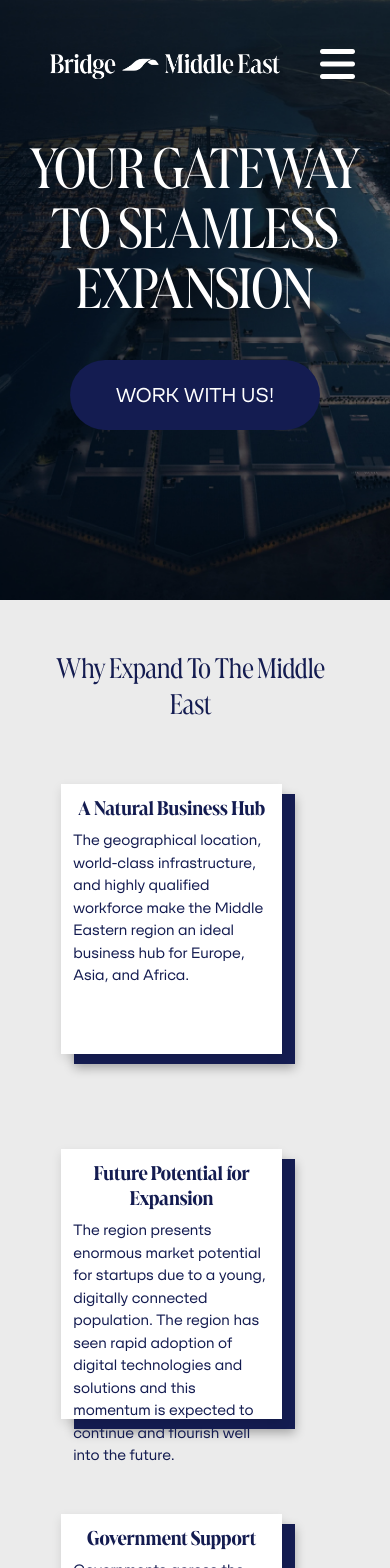
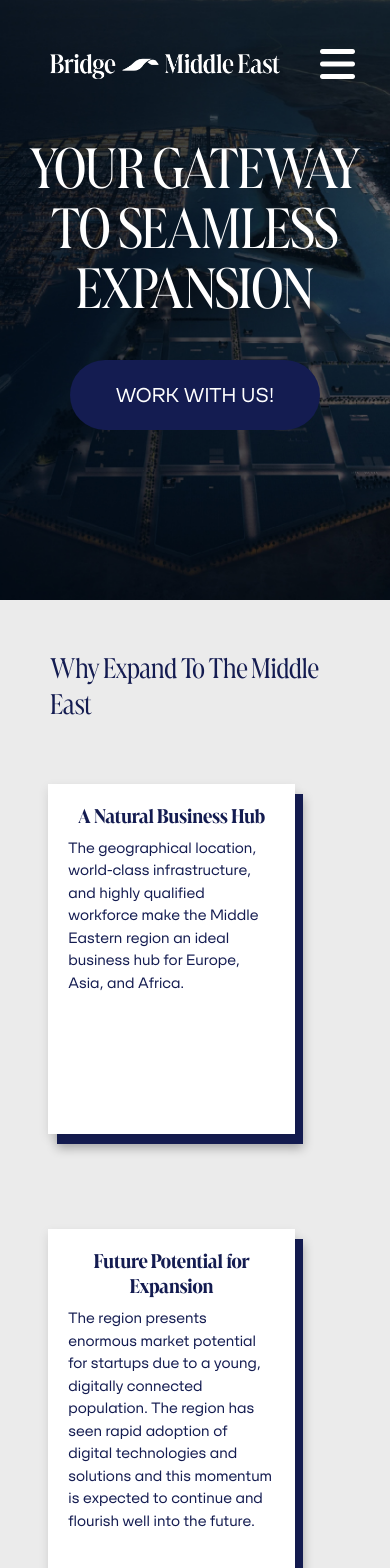
Before and after one commit to ihabawad18/BME, a React (Create React App) app: page / in a window 390 px wide. Shown: the top 1568 px of the page. Built offline with nearby package versions, Linux system fonts and the light colour scheme.

Commit message:
fixing home.css

```diff
--- a/src/pages/Home.css
+++ b/src/pages/Home.css
@@ -364,7 +364,7 @@
   .section-home-3 h2 {
     /* width: 90%; */
     width:72%;
-    text-align: center;
+    /* text-align: center; */
     display: inline-block;
     font-size: 30px !important;
   }
@@ -373,8 +373,8 @@
   }
 
   .section-home-3 .card1 {
-    height: 320px;
-    width: 90%;
+    height: 400px;
+    width: 95%;
     margin: auto;
     margin-top: 15px;
     display: flex;
@@ -383,11 +383,11 @@
   }
 
   .section-home-3 .part1 {
-    height: 270px;
-    width: 90%;
+    height: 350px;
+    width: 95%;
     font-size: 15px;
     margin: auto;
-    padding: 5%;
+    padding: 20px;
   }
   .section-home-3 .part1 h3 {
     text-align: center;
@@ -395,10 +395,10 @@
     font-weight: 700;
   }
   .section-home-3 .part2 {
-    height: 270px;
-    width: 90%;
+    height: 350px;
+    width: 95%;
     top: 35px;
-    left: 25px;
+    left: 15px;
   }
 
   .section-home-3 .flex-container {
--- a/src/pages/Home.js
+++ b/src/pages/Home.js
@@ -101,10 +101,10 @@ const Home = () => {
         {/* section 1 */}
         <div ref={section1Ref} className={`section-home-1 ${helper(section1InView)}`}>
           <p className="home-mid-paragraph">
-            BME streamlines your Middle East expansion, navigating the
+            "BME streamlines your Middle East expansion, navigating the
             complexities of local labor laws, compliance, and culture. Our
             expert guidance and powerful network ensure sustainable business
-            growth in the region.
+            growth in the region."
           </p>
         </div>
 
```
